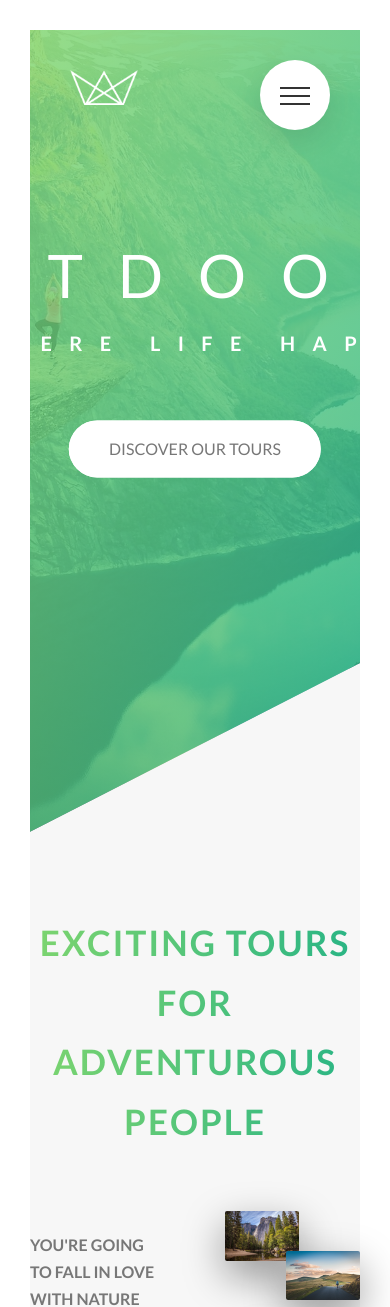
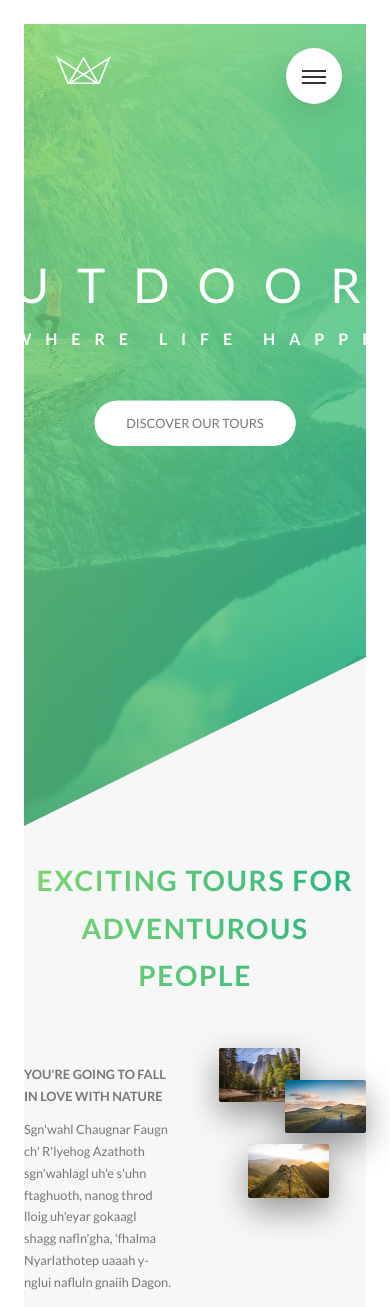
Before and after one commit to Tyler-Pritchard/SASS-template, a PHP site: page / in a window 390 px wide; the page is wider, and only the part inside the window is pictured. Shown: the top 1307 px of that part. Run offline with PHP 8.4, Linux system fonts and the light colour scheme.

Commit message:
media query manager created

```diff
--- a/css/style.css
+++ b/css/style.css
@@ -1,3 +1,17 @@
+/* 0 - 600: phone
+600 - 900: tablet portrait
+900 - 1200px: tablet landscape
+[1200 - 1800] is where normal styles apply
+1800px + : big desktop
+
+$breakpoint arguement choices:
+ - phone
+ - tab-port
+- tab-land
+-big-desktop
+
+1em = 16px
+*/
 @keyframes moveInLeft {
   0% {
     opacity: 0;
@@ -35,6 +49,15 @@
 
 html {
   font-size: 62.5%; }
+  @media (max-width: 75em) {
+    html {
+      font-size: 56.25%; } }
+  @media (max-width: 56.25em) {
+    html {
+      font-size: 50%; } }
+  @media (min-width: 112.5em) {
+    html {
+      font-size: 75%; } }
 
 body {
   box-sizing: border-box; }
--- a/sass/abstracts/_mixins.scss
+++ b/sass/abstracts/_mixins.scss
@@ -12,3 +12,55 @@
     left: 50%;
     transform: translate(-50%, -50%);
 }
+
+//media query manager
+/* 0 - 600: phone
+600 - 900: tablet portrait
+900 - 1200px: tablet landscape
+[1200 - 1800] is where normal styles apply
+1800px + : big desktop
+
+$breakpoint arguement choices:
+ - phone
+ - tab-port
+- tab-land
+-big-desktop
+
+1em = 16px
+*/
+
+@mixin respond($breakpoint) {
+    @if $breakpoint==phone {
+        @media (max-width: 37.5em) {
+            @content
+        }
+
+        ;
+    }
+
+    @if $breakpoint==tab-port {
+        @media (max-width: 56.25em) {
+            @content
+        }
+
+        ;
+    }
+
+    @if $breakpoint==tab-land {
+        @media (max-width: 75em) {
+            @content
+        }
+
+        ;
+    }
+
+    @if $breakpoint==big-desktop {
+        @media (min-width: 112.5em) {
+            @content
+        }
+
+        ;
+    }
+
+
+}
--- a/sass/base/_base.scss
+++ b/sass/base/_base.scss
@@ -7,7 +7,22 @@
 }
 
 html {
-    font-size: 62.5%;
+    //default rem value
+    font-size: 62.5%; //1rem = 10px; 10px/16px = 62.5%
+
+    @include respond(tab-land) {
+        //width < 900?
+        font-size: 56.25%; //1 rem 9px, 9/16 = 50%
+    }
+
+    @include respond(tab-port) {
+        //width < 600?
+        font-size: 50%; //1 rem = 8px, 8/16 = 50%
+    }
+
+    @include respond(big-desktop) {
+        font-size: 75%; //1rem = 12, 12/16
+    }
 }
 
 body {
```
